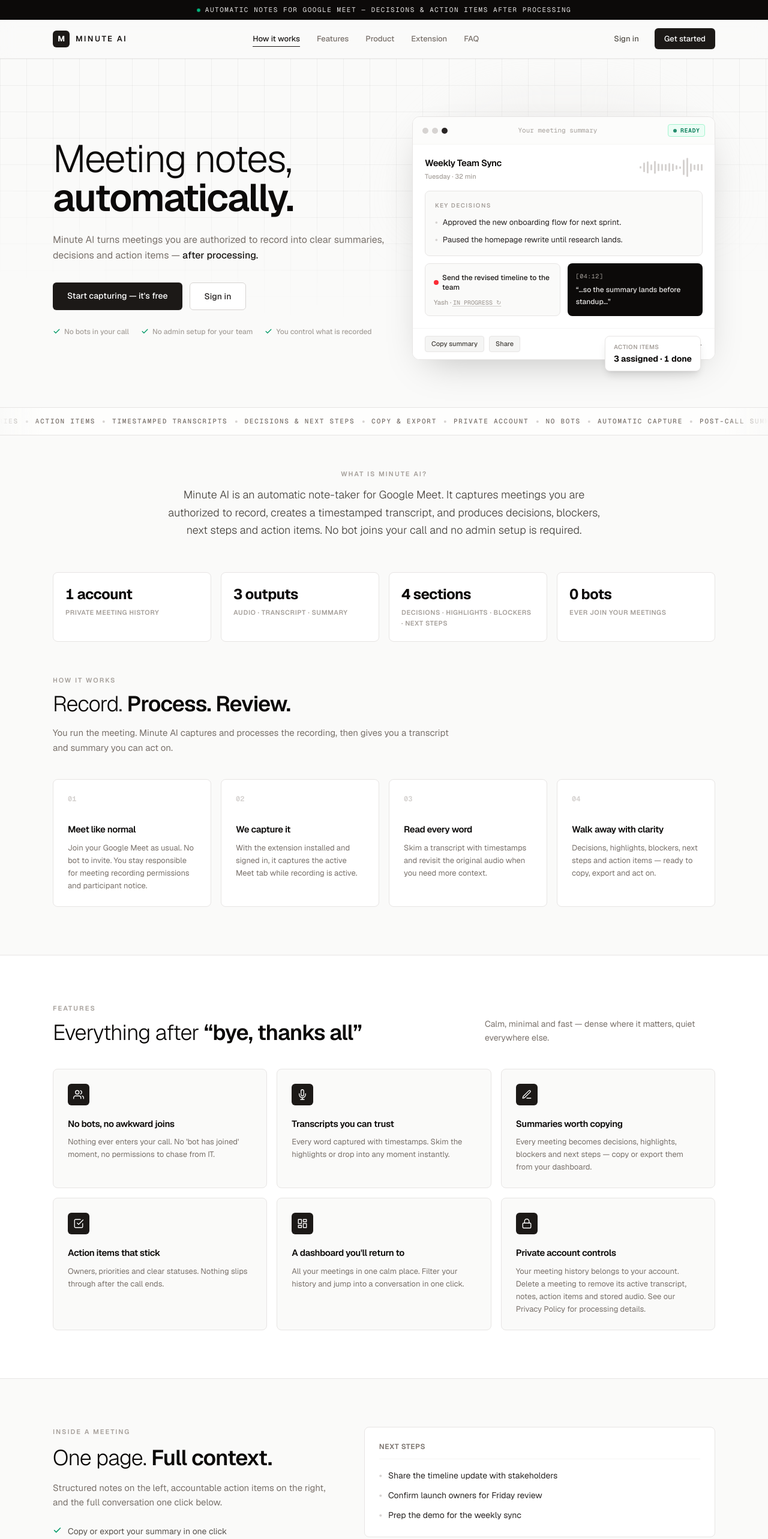
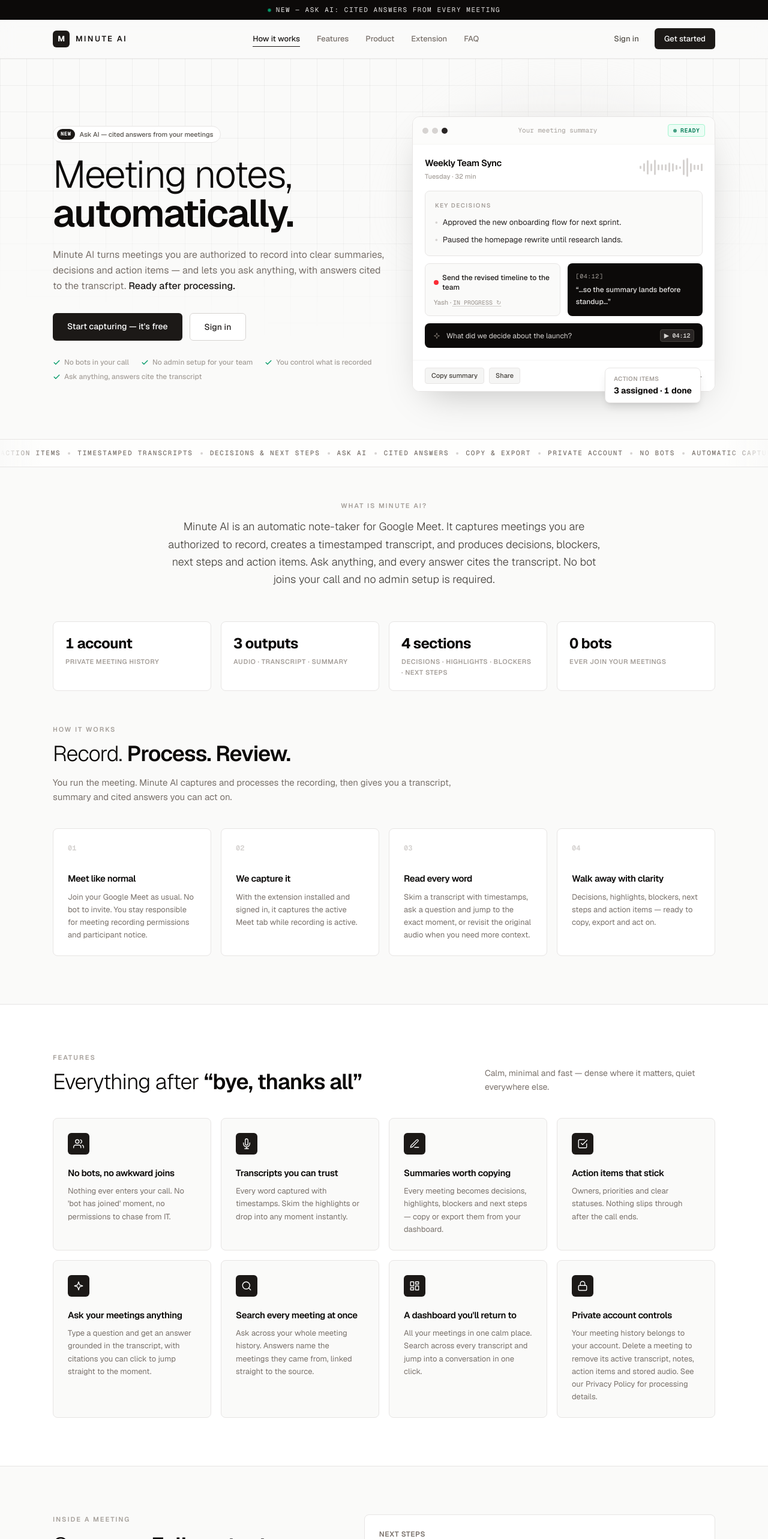
Before and after one commit to yashbhidawe/minutes, a Next.js app in the folder client/: page / in a window 1280 px wide. Shown: the top 2566 px of the page at 60% size. Built offline with nearby package versions, Linux system fonts and the light colour scheme; no server answers.

Commit message:
feat: announce Ask AI on landing page

```diff
--- a/client/components/landing/HeroDemo.tsx
+++ b/client/components/landing/HeroDemo.tsx
@@ -195,6 +195,21 @@
               </p>
             </div>
           </div>
+
+          <div
+            className="mt-3 flex items-center gap-2.5 bg-stone-950 text-stone-200 rounded-lg px-3.5 py-2.5"
+            title="Ask anything — answers cite the transcript"
+          >
+            <svg width="12" height="12" viewBox="0 0 24 24" fill="none" stroke="currentColor" strokeWidth="2" strokeLinecap="round" strokeLinejoin="round" aria-hidden className="text-stone-500 shrink-0">
+              <path d="m12 3-1.9 5.8a2 2 0 0 1-1.3 1.3L3 12l5.8 1.9a2 2 0 0 1 1.3 1.3L12 21l1.9-5.8a2 2 0 0 1 1.3-1.3L21 12l-5.8-1.9a2 2 0 0 1-1.3-1.3Z" />
+            </svg>
+            <p className="flex-1 min-w-0 text-[12px] text-stone-300 truncate">
+              What did we decide about the launch?
+            </p>
+            <span className="shrink-0 text-[10px] font-mono font-semibold px-1.5 py-0.5 rounded bg-stone-800 border border-stone-700 text-stone-300">
+              <span aria-hidden>▶</span> 04:12
+            </span>
+          </div>
         </div>
 
         <div className="flex items-center justify-between gap-2 px-4 sm:px-5 py-3 border-t border-stone-100 bg-white">
--- a/client/components/landing/sections/AnnouncementBar.tsx
+++ b/client/components/landing/sections/AnnouncementBar.tsx
@@ -3,7 +3,7 @@
     <div className="bg-stone-950 text-stone-200 text-center">
       <p className="text-[11px] font-mono uppercase tracking-[0.14em] px-4 py-2">
         <span className="inline-block w-1.5 h-1.5 rounded-full bg-emerald-400 mr-2 align-middle rec-dot" aria-hidden />
-        Automatic notes for Google Meet — decisions &amp; action items after processing
+        New — Ask AI: cited answers from every meeting
       </p>
     </div>
   );
--- a/client/components/landing/sections/ExtensionSection.tsx
+++ b/client/components/landing/sections/ExtensionSection.tsx
@@ -43,6 +43,7 @@
                 {[
                   "Summaries after processing",
                   "Decisions, blockers & owners when identified",
+                  "Ask AI — cited answers to your questions",
                   "Meeting history in one place",
                 ].map((t) => (
                   <li key={t} className="flex items-start gap-2.5 text-sm text-stone-200">
--- a/client/components/landing/sections/Features.tsx
+++ b/client/components/landing/sections/Features.tsx
@@ -30,8 +30,22 @@
     ),
   },
   {
+    title: "Ask your meetings anything",
+    body: "Type a question and get an answer grounded in the transcript, with citations you can click to jump straight to the moment.",
+    icon: (
+      <svg width="18" height="18" viewBox="0 0 24 24" fill="none" stroke="currentColor" strokeWidth="1.8" strokeLinecap="round" strokeLinejoin="round" aria-hidden><path d="m12 3-1.9 5.8a2 2 0 0 1-1.3 1.3L3 12l5.8 1.9a2 2 0 0 1 1.3 1.3L12 21l1.9-5.8a2 2 0 0 1 1.3-1.3L21 12l-5.8-1.9a2 2 0 0 1-1.3-1.3Z" /></svg>
+    ),
+  },
+  {
+    title: "Search every meeting at once",
+    body: "Ask across your whole meeting history. Answers name the meetings they came from, linked straight to the source.",
+    icon: (
+      <svg width="18" height="18" viewBox="0 0 24 24" fill="none" stroke="currentColor" strokeWidth="1.8" strokeLinecap="round" strokeLinejoin="round" aria-hidden><circle cx="11" cy="11" r="8" /><path d="m21 21-4.3-4.3" /></svg>
+    ),
+  },
+  {
     title: "A dashboard you'll return to",
-    body: "All your meetings in one calm place. Filter your history and jump into a conversation in one click.",
+    body: "All your meetings in one calm place. Search across every transcript and jump into a conversation in one click.",
     icon: (
       <svg width="18" height="18" viewBox="0 0 24 24" fill="none" stroke="currentColor" strokeWidth="1.8" strokeLinecap="round" strokeLinejoin="round" aria-hidden><rect x="3" y="3" width="7" height="9" /><rect x="14" y="3" width="7" height="5" /><rect x="14" y="12" width="7" height="9" /><rect x="3" y="16" width="7" height="5" /></svg>
     ),
@@ -62,9 +76,9 @@
             </p>
           </div>
         </Reveal>
-        <div className="grid sm:grid-cols-2 lg:grid-cols-3 gap-4">
+        <div className="grid sm:grid-cols-2 lg:grid-cols-4 gap-4">
           {FEATURES.map((f, i) => (
-            <Reveal key={f.title} delay={(i % 3) * 80}>
+            <Reveal key={f.title} delay={(i % 4) * 80}>
               <div className="card-lift feature-card group p-6 bg-[#fafaf9] border border-stone-200 rounded-lg hover:bg-white hover:border-stone-300 hover:shadow-xs h-full">
                 <div className="feature-icon w-9 h-9 rounded-md bg-stone-900 text-white flex items-center justify-center mb-5">
                   {f.icon}
--- a/client/components/landing/sections/FinalCta.tsx
+++ b/client/components/landing/sections/FinalCta.tsx
@@ -16,7 +16,8 @@
             </h2>
             <p className="mt-5 text-[15px] text-stone-400 max-w-xl mx-auto leading-relaxed">
                Create an account, add the extension, and review decisions,
-               owners and next steps after your next processed meeting.
+               owners and next steps after your next processed meeting. Then
+               ask anything — answers cite the source.
             </p>
             <AuthCta variant="final" />
           </div>
--- a/client/components/landing/sections/Hero.tsx
+++ b/client/components/landing/sections/Hero.tsx
@@ -9,6 +9,16 @@
       <div className="landing-grid absolute inset-0" aria-hidden />
       <div className="relative max-w-6xl mx-auto px-6 pt-12 pb-14 sm:pt-16 md:pt-24 md:pb-20 grid lg:grid-cols-[1.05fr_0.95fr] gap-10 lg:gap-10 items-center">
         <div className="min-w-0">
+          <a
+            href="#features"
+            className="animate-fade-up-1 mb-5 inline-flex flex-wrap items-center gap-2 text-[11px] font-medium text-stone-600 bg-white border border-stone-200 rounded-full pl-1.5 pr-3 py-1 hover:border-stone-400 transition-colors"
+          >
+            <span className="text-[9px] font-mono font-bold uppercase tracking-wider bg-stone-900 text-white px-1.5 py-0.5 rounded-full">
+              New
+            </span>
+            <span>Ask AI — cited answers from your meetings</span>
+          </a>
+
           <h1
             id="hero-heading"
             className="animate-fade-up-1 text-[38px] leading-[1.02] sm:text-[44px] md:text-[64px] font-light tracking-[-0.03em] text-balance text-stone-950"
@@ -20,8 +30,9 @@
 
           <p className="animate-fade-up-2 mt-6 text-[15px] md:text-base leading-relaxed text-stone-500 max-w-xl">
              Minute AI turns meetings you are authorized to record into clear
-             summaries, decisions and action items —{" "}
-             <span className="text-stone-900 font-medium">after processing.</span>
+             summaries, decisions and action items — and lets you ask anything,
+             with answers cited to the transcript.{" "}
+             <span className="text-stone-900 font-medium">Ready after processing.</span>
           </p>
 
           <div className="animate-fade-up-3">
@@ -38,6 +49,9 @@
             <li className="flex items-center gap-1.5">
               <Check /> You control what is recorded
             </li>
+            <li className="flex items-center gap-1.5">
+              <Check /> Ask anything, answers cite the transcript
+            </li>
           </ul>
         </div>
 
--- a/client/components/landing/sections/HowItWorks.tsx
+++ b/client/components/landing/sections/HowItWorks.tsx
@@ -12,7 +12,7 @@
           </h2>
           <p className="mt-4 text-[15px] leading-relaxed text-stone-500">
              You run the meeting. Minute AI captures and processes the
-             recording, then gives you a transcript and summary you can act on.
+             recording, then gives you a transcript, summary and cited answers you can act on.
           </p>
         </div>
       </Reveal>
--- a/client/components/landing/sections/ProductDeepDive.tsx
+++ b/client/components/landing/sections/ProductDeepDive.tsx
@@ -14,12 +14,14 @@
             </h2>
             <p className="mt-4 text-[15px] leading-relaxed text-stone-500">
               Structured notes on the left, accountable action items on the
-              right, and the full conversation one click below.
+              right, and the full conversation one click below. Ask anything —
+              answers cite the source.
             </p>
             <ul className="mt-6 space-y-3 text-sm text-stone-600">
               {[
                 "Copy or export your summary in one click",
                 "Track every action item through to done",
+                "Ask anything — answers link to the exact moment",
                 "Listen back to any moment, whenever you need it",
               ].map((li) => (
                 <li key={li} className="flex items-start gap-2.5">
@@ -93,6 +95,31 @@
               ))}
             </div>
           </Reveal>
+          <Reveal delay={160}>
+            <div className="bg-white border border-stone-200 rounded-lg p-5 sm:p-6">
+              <div className="flex items-center justify-between mb-4 border-b border-stone-100 pb-3">
+                <h3 className="text-xs font-semibold tracking-wider uppercase text-stone-500">Ask this meeting</h3>
+                <span className="text-[10px] font-bold font-mono px-2 py-0.5 rounded bg-stone-900 text-white">AI</span>
+              </div>
+              <div className="space-y-2.5">
+                <div className="flex justify-end">
+                  <p className="max-w-[85%] bg-stone-900 text-white text-xs leading-relaxed rounded-lg rounded-br-sm px-3 py-2">
+                    What did we decide about the launch?
+                  </p>
+                </div>
+                <div className="flex justify-start">
+                  <div className="max-w-[95%] bg-stone-50 border border-stone-200 text-xs text-stone-800 leading-relaxed rounded-lg rounded-bl-sm px-3 py-2">
+                    <p>Launch stays on Friday. The homepage rewrite is paused until research lands.</p>
+                    <div className="flex flex-wrap gap-1.5 mt-2 pt-2 border-t border-stone-200/60">
+                      <span className="text-[10px] font-mono px-2 py-0.5 rounded bg-white border border-stone-200 text-stone-600">▶ 04:12</span>
+                      <span className="text-[10px] font-mono px-2 py-0.5 rounded bg-white border border-stone-200 text-stone-600">▶ 18:40</span>
+                    </div>
+                  </div>
+                </div>
+              </div>
+              <p className="text-[11px] text-stone-400 mt-3.5">Click a citation to jump the audio to that moment.</p>
+            </div>
+          </Reveal>
         </div>
       </div>
     </section>
--- a/client/lib/landing-content.ts
+++ b/client/lib/landing-content.ts
@@ -16,7 +16,7 @@
 }
 
 export const DEFINITION_ANSWER =
-  "Minute AI is an automatic note-taker for Google Meet. It captures meetings you are authorized to record, creates a timestamped transcript, and produces decisions, blockers, next steps and action items. No bot joins your call and no admin setup is required.";
+  "Minute AI is an automatic note-taker for Google Meet. It captures meetings you are authorized to record, creates a timestamped transcript, and produces decisions, blockers, next steps and action items. Ask anything, and every answer cites the transcript. No bot joins your call and no admin setup is required.";
 
 export const FAQS: Faq[] = [
   {
@@ -37,7 +37,15 @@
   },
   {
     q: "What do I actually get per meeting?",
-    a: "A timestamped transcript, a clean summary (key decisions, highlights, blockers, next steps), action items with owners when identified, and the audio to listen back. Copy or export the summary from your dashboard.",
+    a: "A timestamped transcript, a clean summary (key decisions, highlights, blockers, next steps), action items with owners when identified, and the audio to listen back. Ask anything and answers cite the transcript — copy or export the summary from your dashboard.",
+  },
+  {
+    q: "Can I ask questions about a meeting?",
+    a: "Yes. Open any processed meeting and ask — answers are grounded in that meeting's transcript and cite the exact moments, so you can click a citation and listen back to the source.",
+  },
+  {
+    q: "Can I search across all my meetings?",
+    a: "Yes. Ask a question across your indexed meeting history and the answer names the meetings it drew from, with links straight to the source.",
   },
   {
     q: "Is my meeting data private?",
@@ -67,7 +75,7 @@
   {
     n: "03",
     title: "Read every word",
-    body: "Skim a transcript with timestamps and revisit the original audio when you need more context.",
+    body: "Skim a transcript with timestamps, ask a question and jump to the exact moment, or revisit the original audio when you need more context.",
   },
   {
     n: "04",
@@ -82,6 +90,8 @@
   "Action items",
   "Timestamped transcripts",
   "Decisions & next steps",
+  "Ask AI",
+  "Cited answers",
   "Copy & export",
   "Private account",
   "No bots",
```
